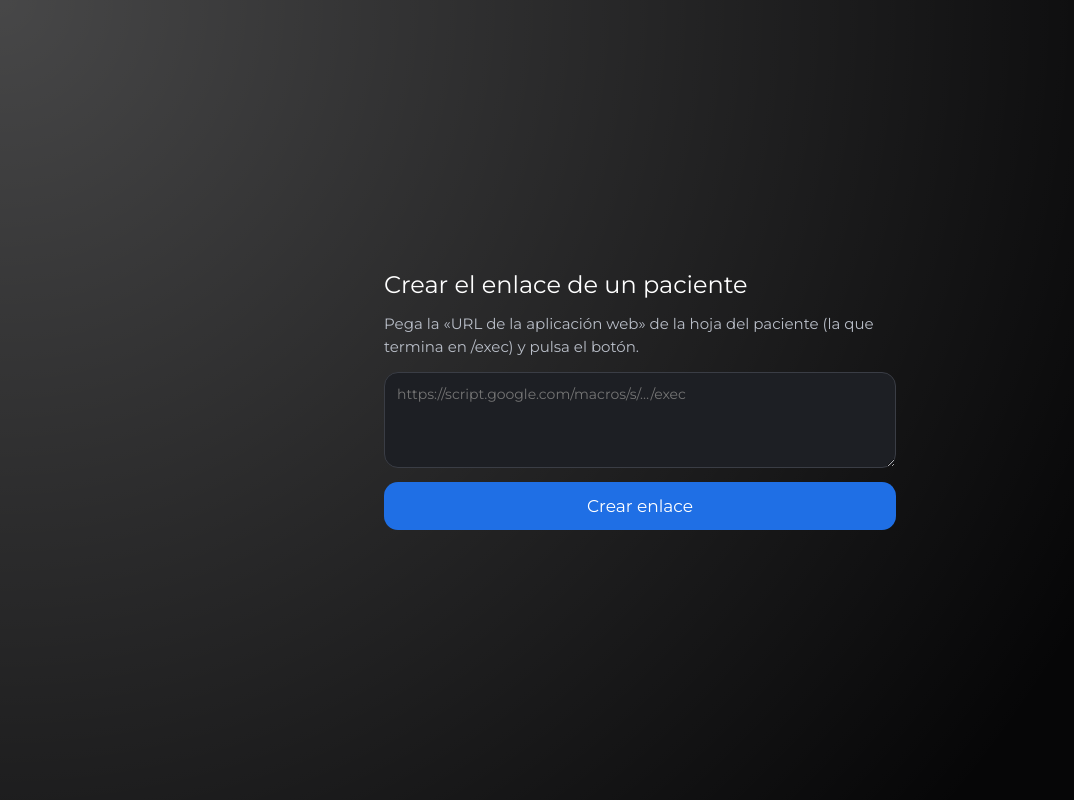
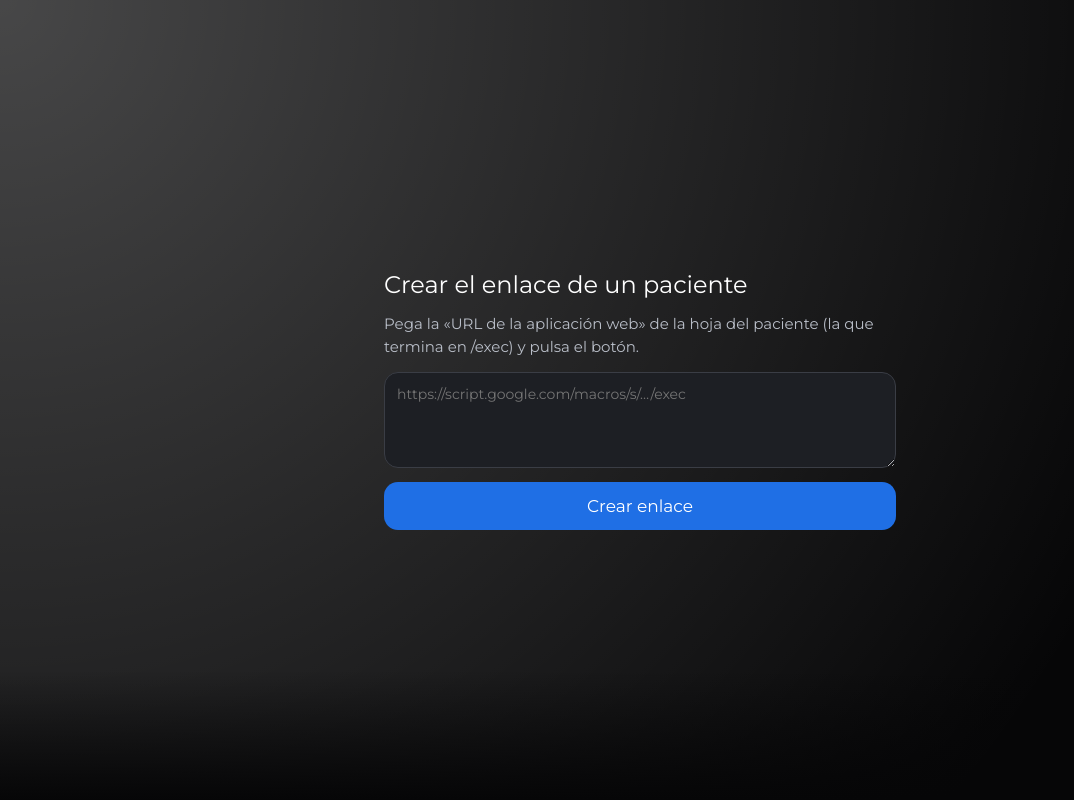
Before and after one commit to XaviRecio/entreno, a plain HTML site: page index.html in a window 1280 px wide. Shown: the whole page, without its empty margins (0-1074 px from the left). Drawn offline with Linux system fonts and the light colour scheme.

Commit message:
index.html

```diff
--- a/index.html
+++ b/index.html
@@ -26,7 +26,7 @@
     * { box-sizing: border-box; -webkit-tap-highlight-color: transparent; }
     /* Fondo: negro azabache con un círculo de luz blanca en la esquina superior izquierda que «respira» (igual que el de la app) */
     :root { --fa: .29; --fr: 94%;
-            --fondo-app: radial-gradient(circle at 0% 0%, rgba(255,255,255,var(--fa)) 0%, rgba(255,255,255,0) var(--fr)), #060607; }
+            --fondo-app: linear-gradient(to top, #060607 0, rgba(6,6,7,0) 130px), radial-gradient(circle at 0% 0%, rgba(255,255,255,var(--fa)) 0%, rgba(255,255,255,0) var(--fr)), #060607; }
     html, body { margin: 0; height: 100%; background: var(--fondo-app); overflow: hidden; overscroll-behavior: none; }
     body { font-family: 'Montserrat', -apple-system, BlinkMacSystemFont, "Segoe UI", Roboto, Arial, sans-serif;
            font-weight: 400; color: #ffffff; }
```
